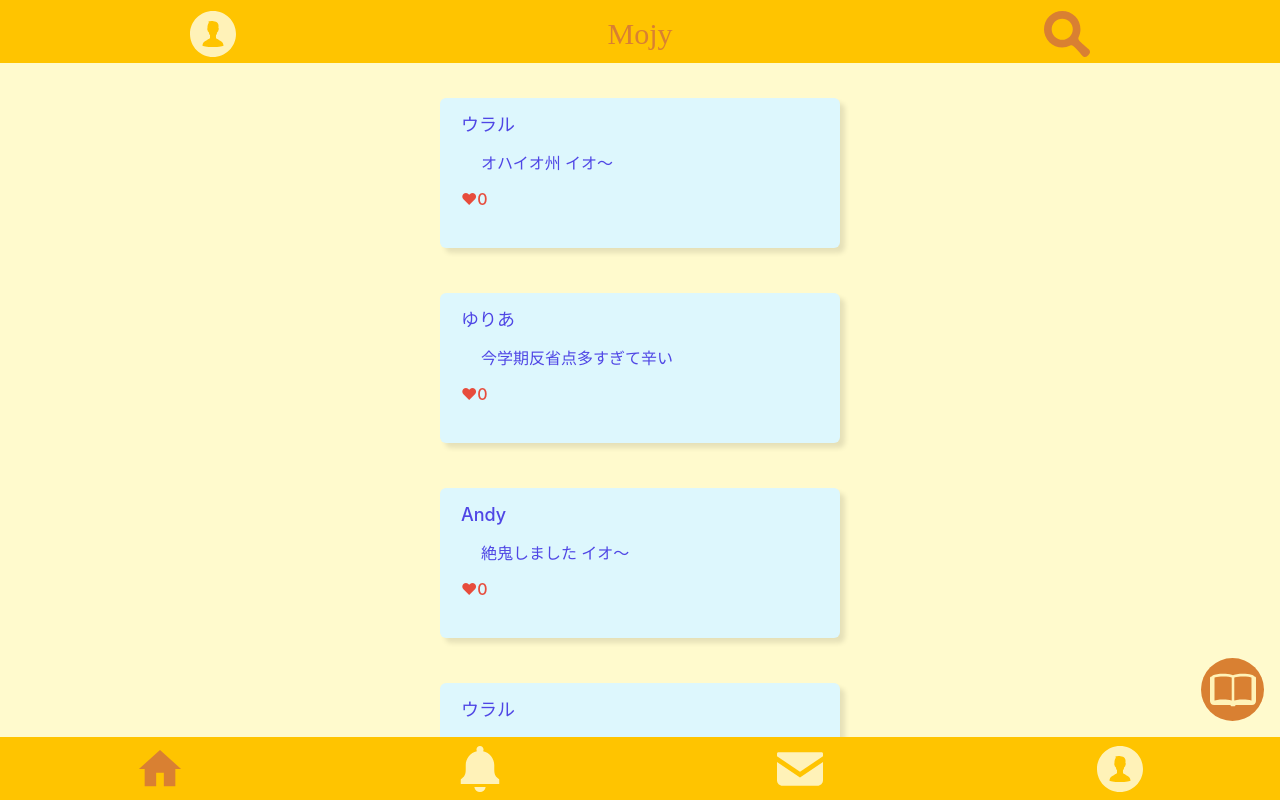
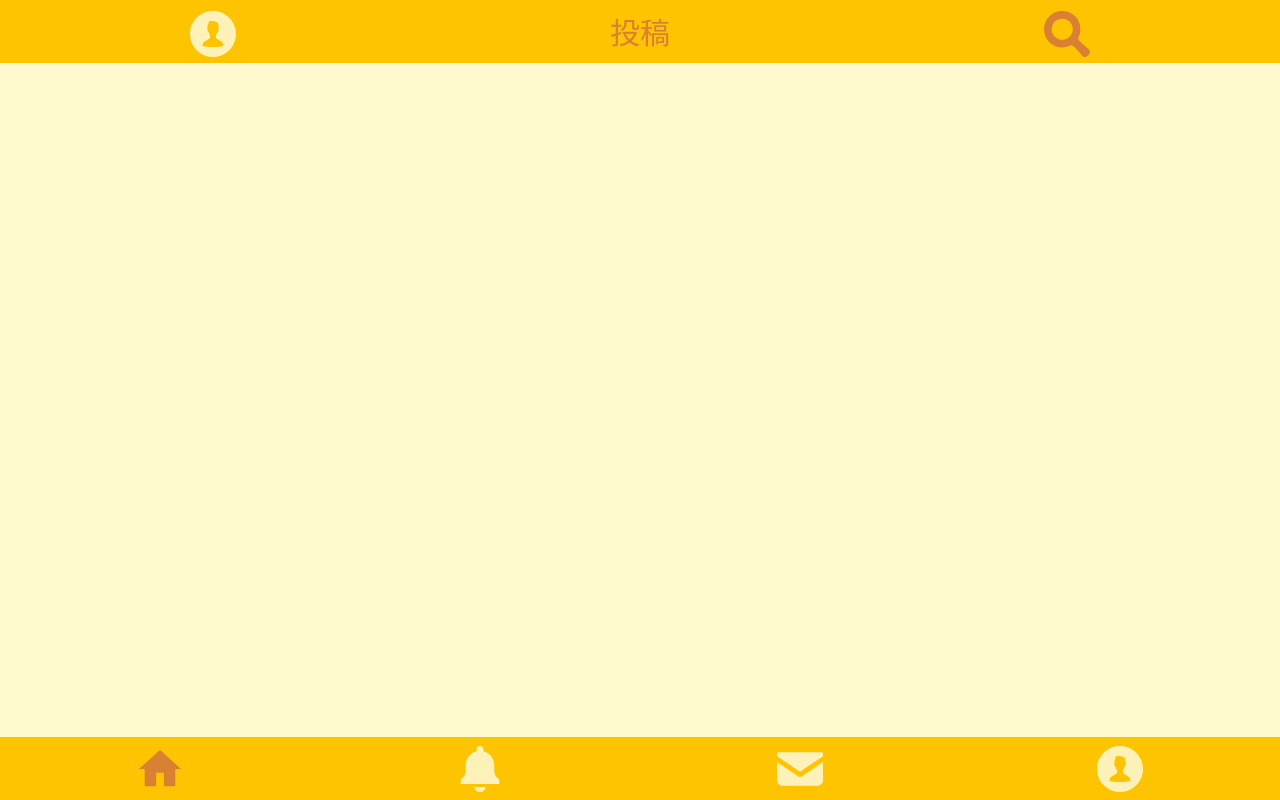
Before and after one commit to namosuke/MyFontSNS, a React (Create React App) app: page /post in a window 1280 px wide. Before the commit this address led to /. Shown: the top 800 px of the page. Built offline with nearby package versions, Linux system fonts and the light colour scheme.

Commit message:
投稿画面を作った

```diff
--- a/src/App.tsx
+++ b/src/App.tsx
@@ -8,6 +8,7 @@ import Profile from './views/Profile';
 import Timeline from './views/Timeline';
 import Messages from './views/Messages';
 import FontSet from './views/FontSet';
+import Createpost from './views/Createpost';
 import Header from './components/Header';
 import Footer from './components/Footer';
 
@@ -22,6 +23,7 @@ const App = () => (
       <Route sensitive path="/messages" component={Messages} />
       <Route sensitive path="/notifications" component={Notifications} />
       <Route sensitive path="/font/set" component={FontSet} />
+      <Route sensitive path="/post" component={Createpost} />
       <Redirect to="/" />
     </Switch>
     <Footer />
--- a/src/components/Header.tsx
+++ b/src/components/Header.tsx
@@ -21,6 +21,9 @@ const Header = () => (
     <Route path="/font/set">
       <Link to="/font/set">フォントセット</Link>
     </Route>
+    <Route path="/post">
+      <Link to="/post">投稿</Link>
+    </Route>
     <div><img src={searchIcon} alt="検索" /></div>
   </div>
 );
--- /dev/null
+++ b/src/views/Createpost.tsx
@@ -0,0 +1,6 @@
+import React from 'react';
+
+const Createpost = () => (
+  <></>
+);
+export default Createpost;
--- a/src/views/Timeline.tsx
+++ b/src/views/Timeline.tsx
@@ -18,7 +18,7 @@ const Timeline = () => {
         ))
       }
       <div className="set-font-link">
-        <Link to="/font/set">
+        <Link to="/post">
           <img src={setFontLinkIcon} alt="A link to set font" />
         </Link>
       </div>
```
